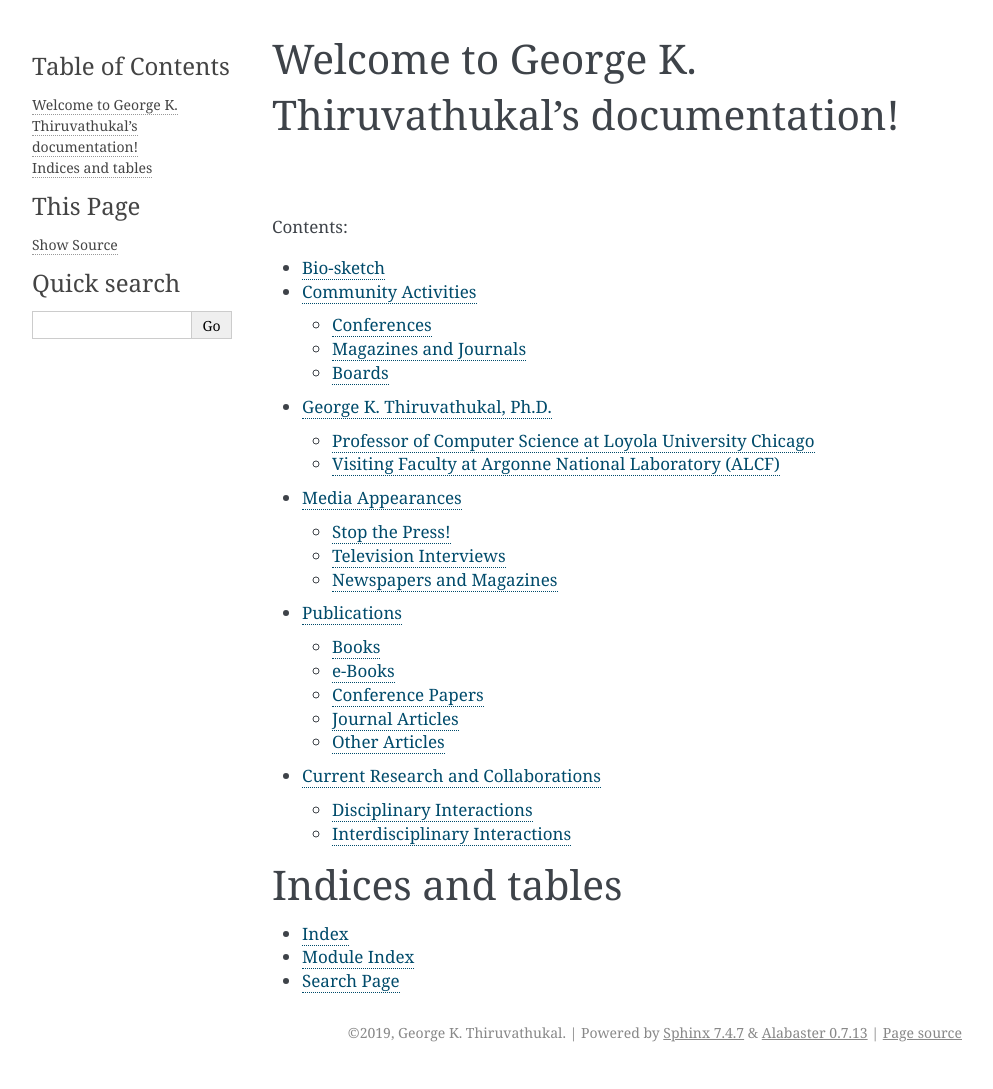
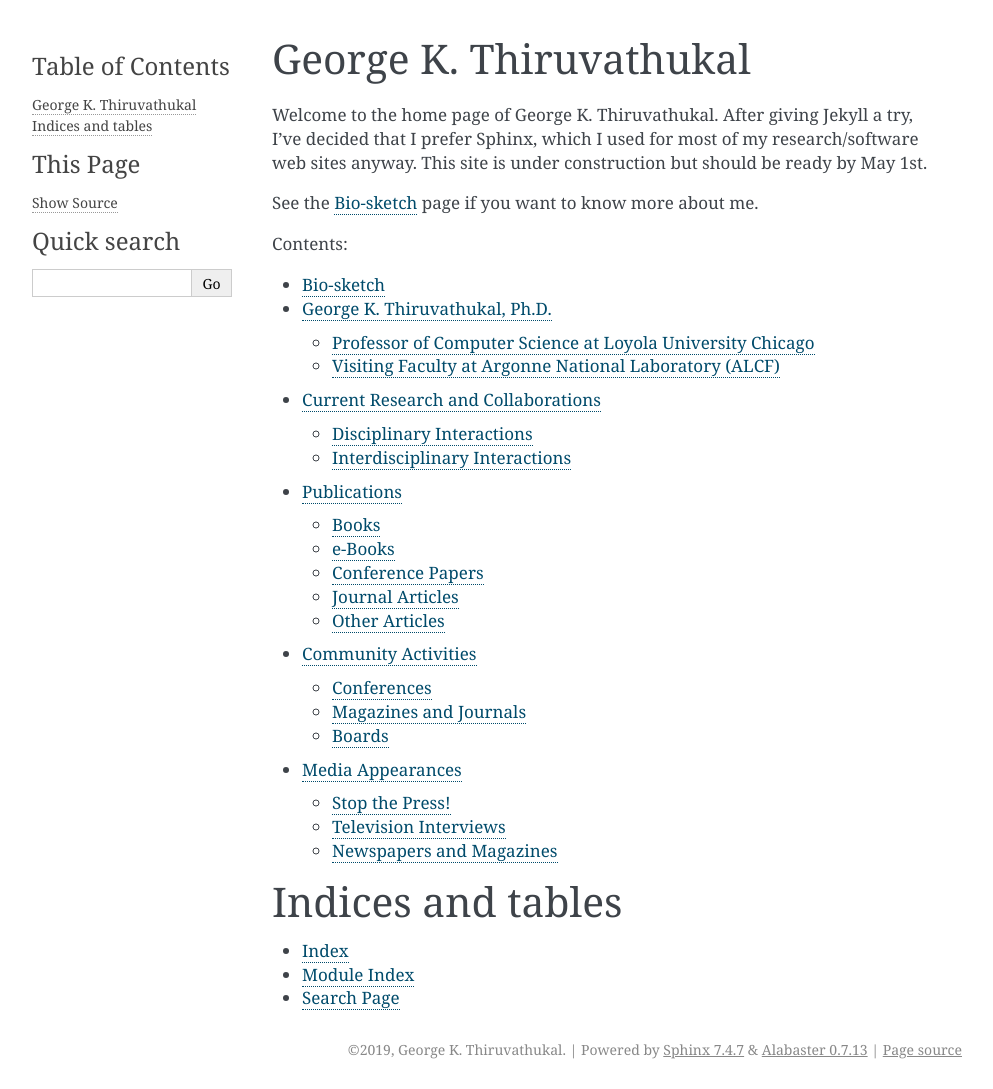
Before and after one commit to jweezy24/thiruvathukal-home-sphinx, a Sphinx documentation site: the page built from source/index.rst, in a window 1280 px wide. Shown: the whole page, without its empty margins (148-1141 px from the left). Built offline with Sphinx 7.4.7, drawn with Linux system fonts in a browser that asks for light colours.

Commit message:
more updates

```diff
--- a/source/index.rst
+++ b/source/index.rst
@@ -3,19 +3,24 @@
    You can adapt this file completely to your liking, but it should at least
    contain the root `toctree` directive.
 
-Welcome to George K. Thiruvathukal's documentation!
-===================================================
+George K. Thiruvathukal
+========================
+
+Welcome to the home page of George K. Thiruvathukal. After giving Jekyll a try, I've decided that I prefer Sphinx, which I used
+for most of my research/software web sites anyway. This site is under construction but should be ready by May 1st.
+
+See the :doc:`about` page if you want to know more about me.
 
 .. toctree::
    :maxdepth: 2
    :caption: Contents:
 
    about.rst
+   intro.rst
+   research.rst
+   publications.rst
    community.rst
-   intro.rst
    media.rst
-   publications.rst
-   research.rst
 
 
 Indices and tables
--- a/source/publications.rst
+++ b/source/publications.rst
@@ -4,6 +4,8 @@ Publications
 Virtually all of my publications can be found in my university’s Digital
 Commons site at
 `works.bepress.com/gkthiruvathukal <https://works.bepress.com/gkthiruvathukal/>`_.
+
+Please use the above instead of what you see below as I have not yet ported everything to Sphinx.
 
 .. |gkt| replace:: **George K. Thiruvathukal**
 
```
Also changed, not shown: .travis.yml.
